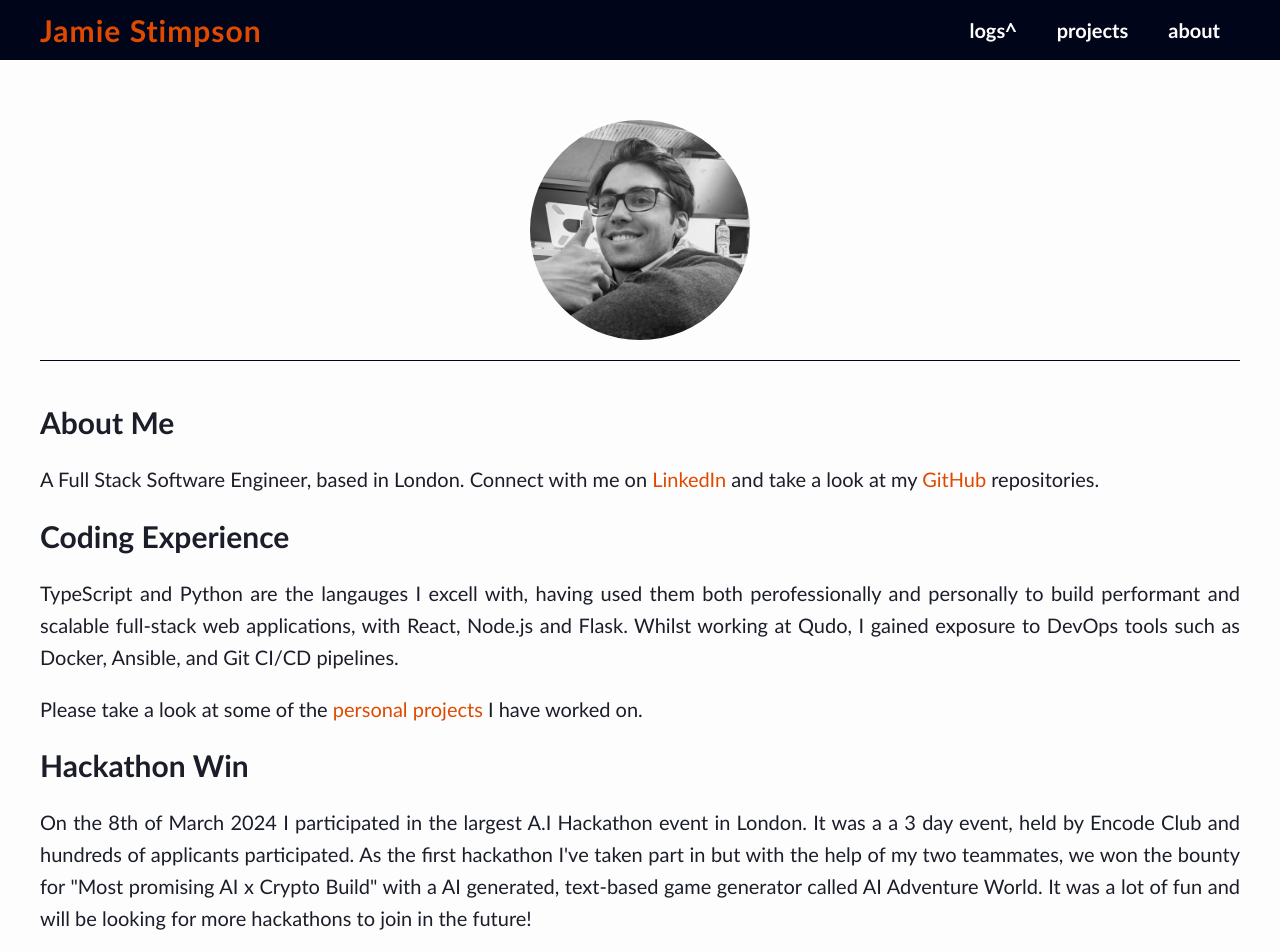
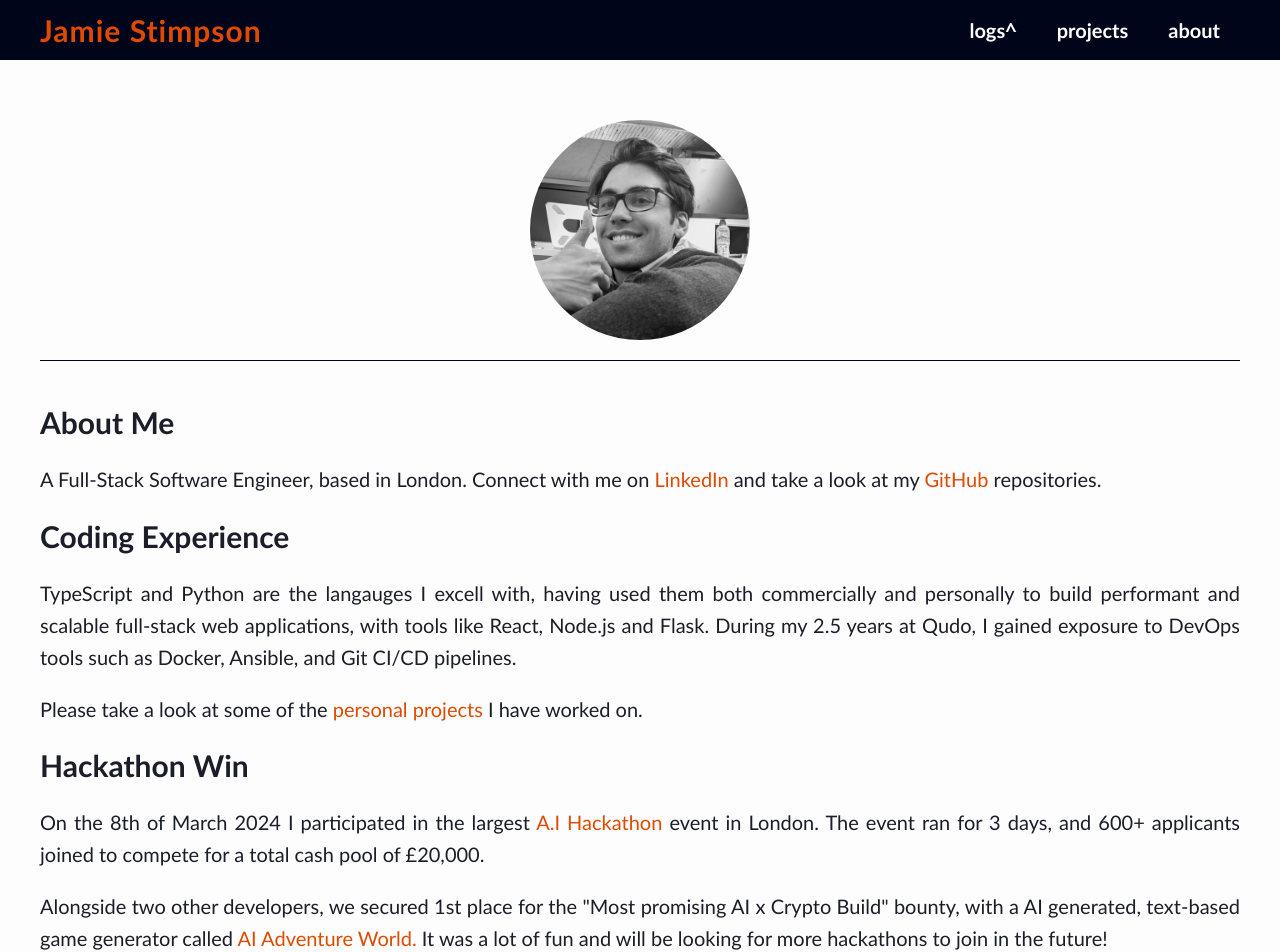
Before and after one commit to Jamnic98/website_client_v1, a Next.js app: page /about in a window 1280 px wide. Shown: the top 952 px of the page. Built offline with nearby package versions, Linux system fonts and the light colour scheme.

Commit message:
updated descriptions

```diff
--- a/src/app/about/page.tsx
+++ b/src/app/about/page.tsx
@@ -3,12 +3,14 @@ import Image from 'next/image'
 import Link from 'next/link'
 
 import {
+	AI_ADVENTURE_WRLD_GITHUB_LINK,
+	AI_HACKATHON_LINK,
 	PERSONAL_LINKEDIN_URL,
 	PERSONAL_GITHUB_REPO_URL,
 } from 'settings/constants'
 import styles from 'styles/about.module.css'
 
-const profilePicDimensions = { width: 220, height: 220 }
+const aboutMePhotoDimensions = { width: 220, height: 220 }
 
 export const metadata: Metadata = {
 	title: 'About Me',
@@ -22,8 +24,8 @@ const About = () => (
 					<Image
 						className={styles.profilePicture}
 						src="/images/profile-picture.jpg"
-						width={profilePicDimensions.width}
-						height={profilePicDimensions.height}
+						width={aboutMePhotoDimensions.width}
+						height={aboutMePhotoDimensions.height}
 						alt="profile picture"
 					/>
 				</div>
@@ -32,8 +34,10 @@ const About = () => (
 			<section className={styles.description}>
 				<h2>About Me</h2>
 				<p>
-					A Full Stack Software Engineer, based
-					in London. Connect with me on{' '}
+					A Full-Stack Software Engineer, based
+					in London. Connect with me on
+					<>
+						{' '}
 						<a
 							href={PERSONAL_LINKEDIN_URL}
 							target="_blank"
@@ -41,37 +45,73 @@ const About = () => (
 							className={styles.projectLink}
 						>
 							LinkedIn
-					</a>{' '}
-					and take a look at my <a
+						</a>
+						{' '}
+					</>
+					and take a look at my
+					<>
+						{' '}
+						<a
 							href={PERSONAL_GITHUB_REPO_URL}
 							target="_blank"
 							rel="noreferrer"
 							className={styles.projectLink}
 						>
 							GitHub
-					</a>{' '}
+						</a>
+						{' '}
+					</>
 					repositories.
 				</p>
 				<h2>Coding Experience</h2>
 				<p>
-					TypeScript and Python are the langauges I excell with, having used them both perofessionally and personally to build
-					performant and scalable full-stack web applications, with React, Node.js and Flask. Whilst working at Qudo, I gained exposure to
-					DevOps tools such as Docker, Ansible, and Git CI/CD pipelines.
+					TypeScript and Python are the langauges I excell with, having used them both commercially and personally to build
+					performant and scalable full-stack web applications, with tools like React, Node.js and Flask.
+					During my 2.5 years at Qudo, I gained exposure to DevOps tools such as Docker, Ansible, and Git CI/CD pipelines.
 				</p>
 				<p>
-					Please take a look at some of the{' '}
+					Please take a look at some of the
+					<>
+						{' '}
 							<Link className={styles.projectLink} href="/projects">
 								personal projects
-						</Link>{' '}
-					 I have worked on.
+							</Link>
+						{' '}I have worked on.
+					</>
 				</p>
 				<h2>Hackathon Win</h2>
 				<p>
-					On the 8th of March 2024 I participated in the largest A.I Hackathon event in London.
-					It was a a 3 day event, held by Encode Club and hundreds of applicants participated.
-					As the first hackathon I&apos;ve taken part in but with the help of my two teammates,
-					we won the bounty for &quot;Most promising AI x Crypto Build&quot;
-					with a AI generated, text-based game generator called AI Adventure World.
+					On the 8th of March 2024 I participated in the largest
+					<>
+						{' '}
+							<a
+								href={AI_HACKATHON_LINK}
+								target="_blank"
+								rel="noreferrer"
+								className={styles.projectLink}
+							>
+								A.I Hackathon
+							</a>
+						{' '}
+					</>
+					event in London.
+					The event ran for 3 days, and 600+ applicants joined to compete for a total cash pool of £20,000.
+				</p>
+				<p>
+					Alongside two other developers, we secured 1st place for the &quot;Most promising AI x Crypto Build&quot; bounty,
+					with a AI generated, text-based game generator called
+					<>
+						{' '}
+							<a
+								href={AI_ADVENTURE_WRLD_GITHUB_LINK}
+								target="_blank"
+								rel="noreferrer"
+								className={styles.projectLink}
+							>
+								AI Adventure World.
+							</a>
+						{' '}
+					</>
 					It was a lot of fun and will be looking for more hackathons to join in the future!
 				</p>
 				<h2>Running and Marathon</h2>
--- a/src/settings/constants.ts
+++ b/src/settings/constants.ts
@@ -1,3 +1,8 @@
 export const PERSONAL_GITHUB_REPO_URL =
 	'https://github.com/Jamnic98?tab=repositories'
+
 export const PERSONAL_LINKEDIN_URL = 'https://linkedin.com/in/jamie-p-stimpson/'
+
+export const AI_HACKATHON_LINK = "https://www.encode.club/ai-hackathon#:~:text=London%2C%20March%208%2D10th%202024,Pl%2C%20London%2C%20E14%205RE."
+
+export const AI_ADVENTURE_WRLD_GITHUB_LINK="https://github.com/duybuile/ai-text-game"
```
Also changed, not shown: src/app/home-page.tsx (+6 -6 lines), src/app/logs/running/page.tsx (+4 -4 lines). Lines whose indentation alone changed are shown as unchanged.
